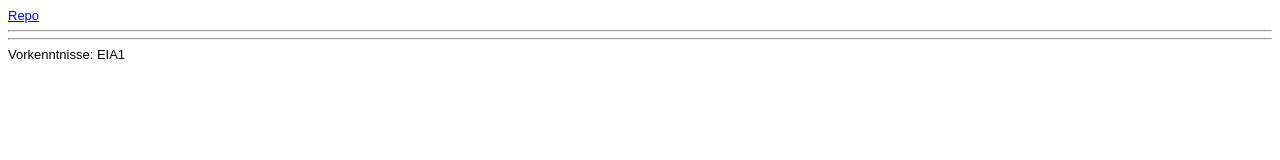
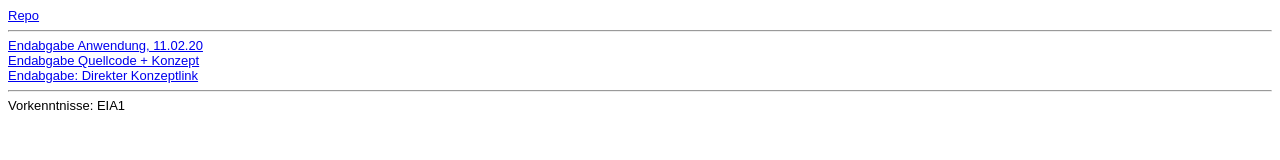
Before and after one commit to melreinhardt/mrhdt.eia2, a website: page Steckbrief/steckbrief.htm in a window 1280 px wide. Drawn offline with Linux system fonts and the light colour scheme.

Commit message:
steckbrief verlinkung

```diff
--- a/Steckbrief/steckbrief.htm
+++ b/Steckbrief/steckbrief.htm
@@ -14,6 +14,11 @@ body {
 <body>
 <a href="https://github.com/melreinhardt/mrhdt.eia2" target="_blank">Repo</a>
 <hr>
+<a href="https://melreinhardt.github.io/mrhdt.eia2/Vogelhaus/startingPage.html" target="_blank">Endabgabe Anwendung, 11.02.20</a>
+<br>
+<a href="https://github.com/melreinhardt/mrhdt.eia2/tree/master/Vogelhaus" target="_blank">Endabgabe Quellcode + Konzept </a>
+<br>
+<a href="https://github.com/melreinhardt/mrhdt.eia2/blob/master/Vogelhaus/Vogelhaus%20Konzept.pdf" target="_blank">Endabgabe: Direkter Konzeptlink</a>
 	<!-- Hier die Links zu den gelösten Aufgaben einstellen, aktuelle oben, alte stehen lassen! Format: Aufgabenbezeichnung, Datum -->
 
 <hr>
```
